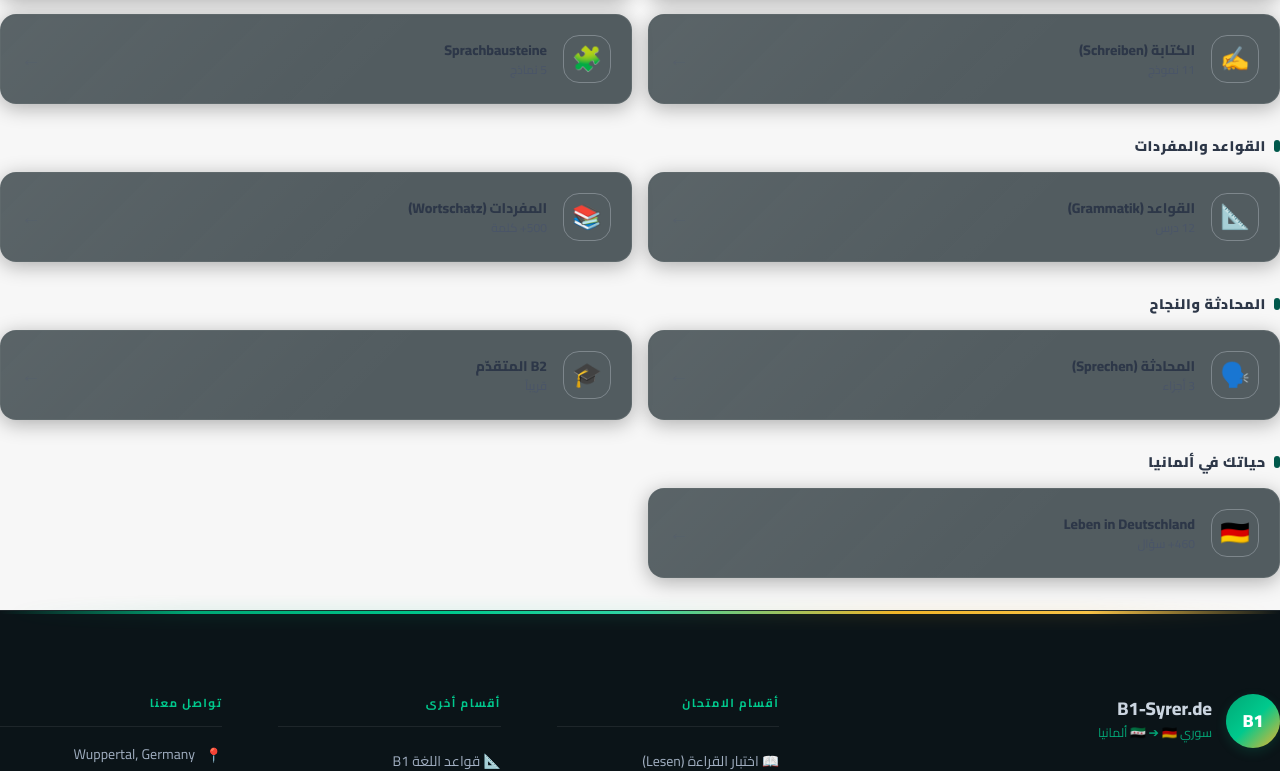
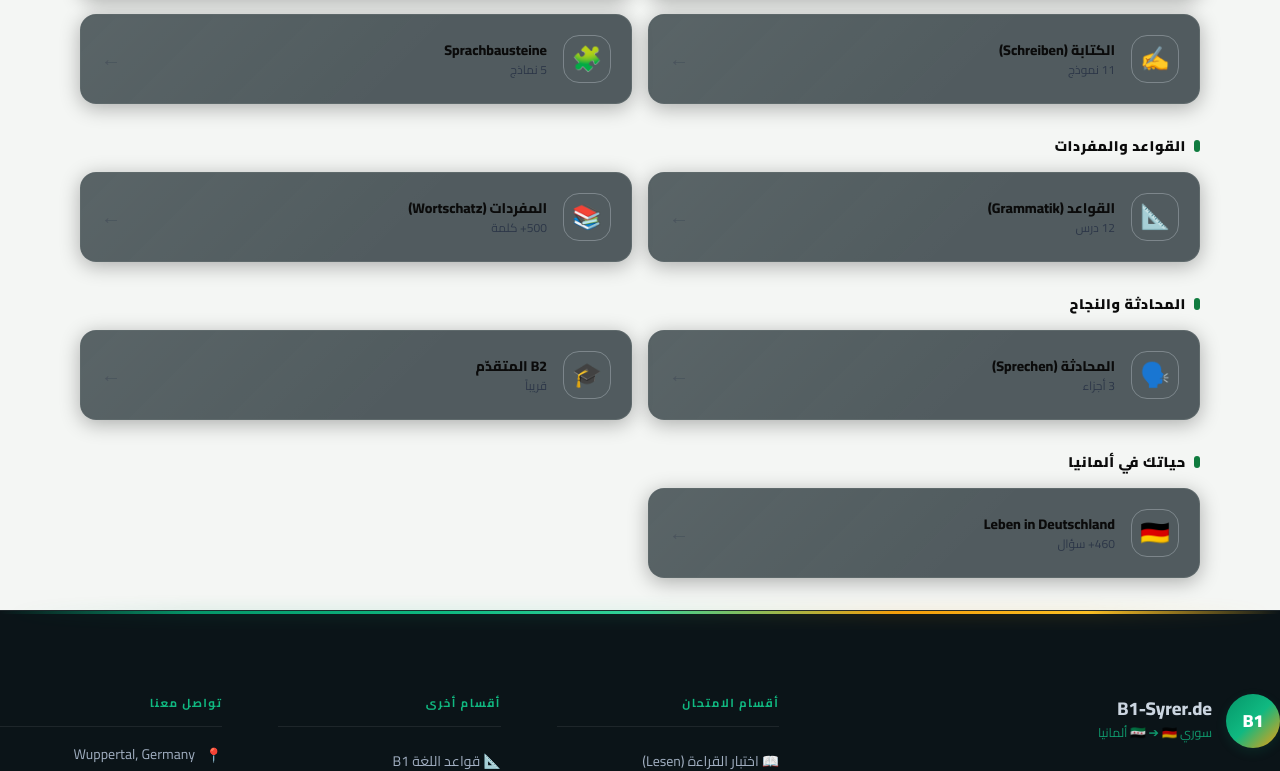
Before and after one commit to syrianboy53-jpg/arab-pharmacists-de, a React (Vite) app: page /#/ in a window 1280 px wide. Shown: the part 1428-2199 px from the top of the page. Built offline with nearby package versions, Linux system fonts and the light colour scheme.

Commit message:
Revert color variables to original brand colors and restore main max-w-6xl container in Layout.tsx

```diff
--- a/src/components/Layout.tsx
+++ b/src/components/Layout.tsx
@@ -161,7 +161,7 @@ export default function Layout({ children }: { children: ReactNode }) {
         </nav>
 
         {/* Main Content Area */}
-        <main className="container py-8 relative z-10">
+        <main className="max-w-6xl mx-auto px-4 py-8 relative z-10">
           {children}
         </main>
 
--- a/src/index.css
+++ b/src/index.css
@@ -1,70 +1,69 @@
 @import "tailwindcss";
 
 :root {
-  /* Color Palette - MOFAEX Light Theme */
-  --base:         #f7f7f7; /* Light Gray Background */
-  --base-2:       #ffffff; /* White background for alternate sections */
-  --base-3:       #f9fafb; /* Soft gray */
-  --surface:      #ffffff; /* White for cards */
-  --surface-2:    #f3f4f6; /* Very light gray */
-  --surface-3:    #e5e7eb; /* Standard border light gray */
+  /* Light Theme variables - elegant slate/green */
+  --base: #f4f6f4;
+  --base-2: #ffffff;
+  --base-3: #f9fafb;
+  --surface: #ffffff;
+  --surface-2: #f3f4f6;
+  --surface-3: #e5e7eb;
 
-  --green:        #00584b; /* MOFAEX Deep Teal */
-  --green-dark:   #00463c; /* Slightly Darker Teal */
-  --green-deep:   #003830; /* Much Darker Teal */
-  --green-l:      #0a7a6c; /* Medium Teal */
-  --green-accent: #00c98d; /* Vibrant Emerald Green Accent */
-  --green-glow:   rgba(0, 88, 75, 0.12);
-  --green-glow-d: rgba(0, 88, 75, 0.05);
+  --green: #0F7B3E; /* Syrian brand green */
+  --green-dark: #094F28;
+  --green-deep: #062719;
+  --green-accent: #10b981;
+  --green-glow: rgba(15, 123, 62, 0.08);
+  --green-glow-d: rgba(15, 123, 62, 0.04);
 
-  --gold:         #bfa15f; /* MOFAEX Gold Accent */
-  --gold-accent:  #f0b429; /* Vibrant Gold Accent */
-  --gold-glow:    rgba(191, 161, 95, 0.12);
+  --gold: #C9A96E; /* Syrian brand gold */
+  --gold-accent: #f59e0b;
+  --gold-glow: rgba(201, 169, 110, 0.08);
 
-  --txt:          #2d3748; /* Dark slate text */
-  --txt-m:        #4a5568; /* Slate gray text */
-  --txt-d:        #718096; /* Slate muted text */
+  --txt: #0B0B0B;
+  --txt-m: #2d3748;
+  --txt-d: #4a5568;
 
-  --border:       #e2e8f0; /* Faint gray border */
-  --border-gold:  rgba(191, 161, 95, 0.25);
+  --border: #e2e8f0;
+  --border-gold: rgba(201, 169, 110, 0.2);
 
-  --glass-bg:     #ffffff;
+  --glass-bg: #ffffff;
   --glass-border: #e2e8f0;
-  --glass-hover:  #f8fafc;
-  --sh-card:      0 2px 8px rgba(0,0,0,0.03), 0 0 0 1px rgba(0, 88, 75, 0.06);
+  --glass-hover: #f8fafc;
+  --sh-card: 0 4px 6px -1px rgba(0, 0, 0, 0.05), 0 2px 4px -1px rgba(0, 0, 0, 0.03);
 }
 
 .dark {
-  /* Color Palette - MOFAEX Dark Theme */
-  --base:         #050a0d; /* Deep Space Dark background */
-  --base-2:       #0b1418; /* Darker grey-teal for alternate sections */
-  --base-3:       #070f12; /* Darker soft gray-teal */
-  --surface:      #0c1a20; /* Dark teal-grey for cards */
-  --surface-2:    #11262f; /* Medium dark teal-grey */
-  --surface-3:    #183440; /* Dark border teal-grey */
+  /* Dark Theme variables - premium deep space dark + emerald green + gold accents */
+  --base: #050a0d; /* Deep Space Dark */
+  --base-2: #0b1418;
+  --base-3: #070f12;
+  --surface: #0c1a20;
+  --surface-2: #11262f;
+  --surface-3: #183440;
 
-  --green:        #00c98d; /* Vibrant Emerald Green Accent */
-  --green-dark:   #00a875; /* Lighter emerald */
-  --green-deep:   #003828;
-  --green-accent: #33d4a4;
-  --green-glow:   rgba(0, 201, 141, 0.15);
-  --green-glow-d: rgba(0, 201, 141, 0.04);
+  --green: #10b981; /* emerald-500 */
+  --green-dark: #059669; /* emerald-600 */
+  --green-deep: #064e3b; /* emerald-900 */
+  --green-accent: #34d399; /* emerald-400 */
+  --green-glow: rgba(16, 185, 129, 0.12);
+  --green-glow-d: rgba(16, 185, 129, 0.04);
 
-  --gold:         #f0b429; /* Vibrant Gold Accent */
-  --gold-accent:  #f8c347;
-  --gold-glow:    rgba(240, 180, 41, 0.15);
+  --gold: #f59e0b; /* amber-500 */
+  --gold-accent: #fbbf24;
+  --gold-glow: rgba(245, 158, 11, 0.12);
 
-  --txt:          #cbd5e0; /* Light slate text */
-  --txt-m:        #a0aec0; /* Medium light text */
-  --txt-d:        #718096; /* Muted text */
+  --txt: #cbd5e0;
+  --txt-m: #a0aec0;
+  --txt-d: #718096;
 
-  --border:       rgba(255, 255, 255, 0.08); /* Faint white borders */
-  --border-gold:  rgba(240, 180, 41, 0.25);
+  --border: rgba(255, 255, 255, 0.08);
+  --border-gold: rgba(245, 158, 11, 0.25);
 
-  --glass-bg:     rgba(12, 26, 32, 0.7);
+  --glass-bg: rgba(12, 26, 32, 0.7);
   --glass-border: rgba(255, 255, 255, 0.08);
-  --glass-hover:  rgba(17, 38, 47, 0.85);
-  --sh-card:      0 4px 20px rgba(0,0,0,0.3), 0 0 0 1px rgba(255,255,255,0.05);
+  --glass-hover: rgba(17, 38, 47, 0.85);
+  --sh-card: 0 4px 20px rgba(0, 0, 0, 0.3), 0 0 0 1px rgba(255, 255, 255, 0.05);
 }
 
 @theme {
```
